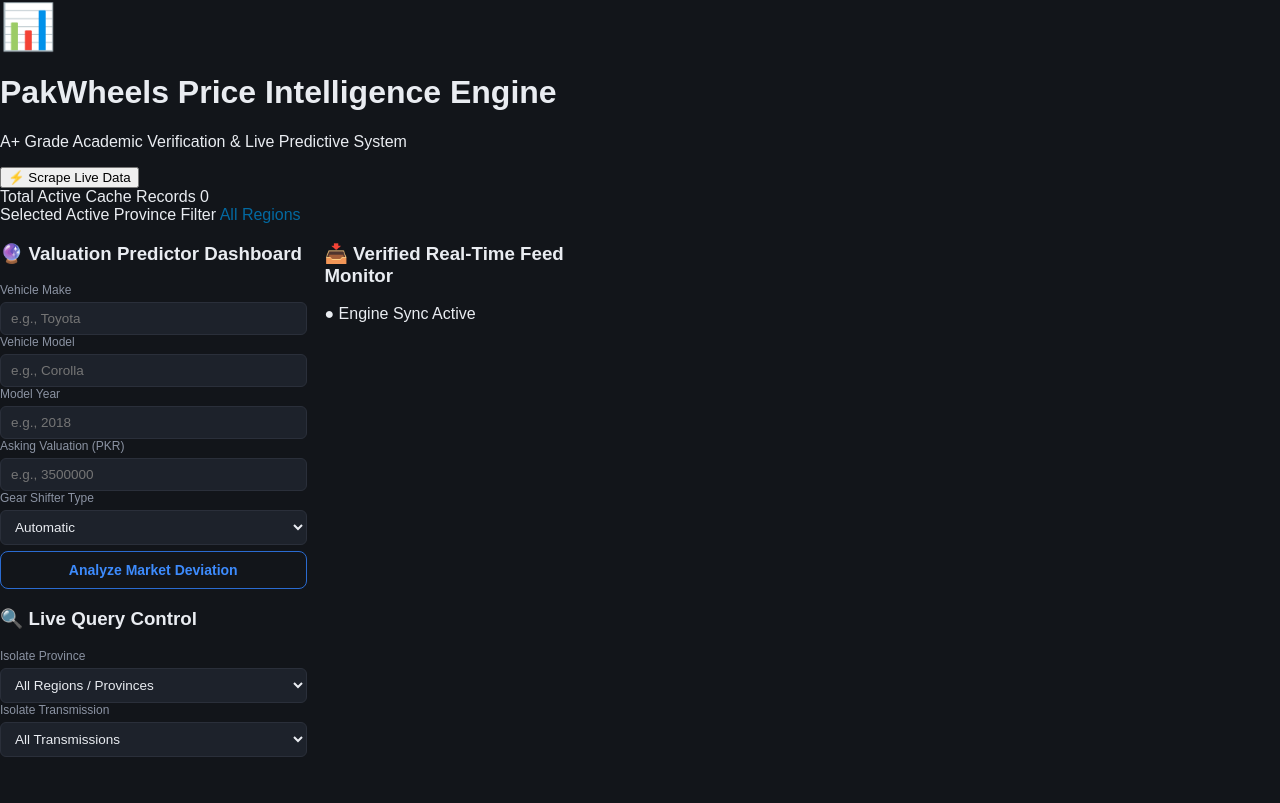
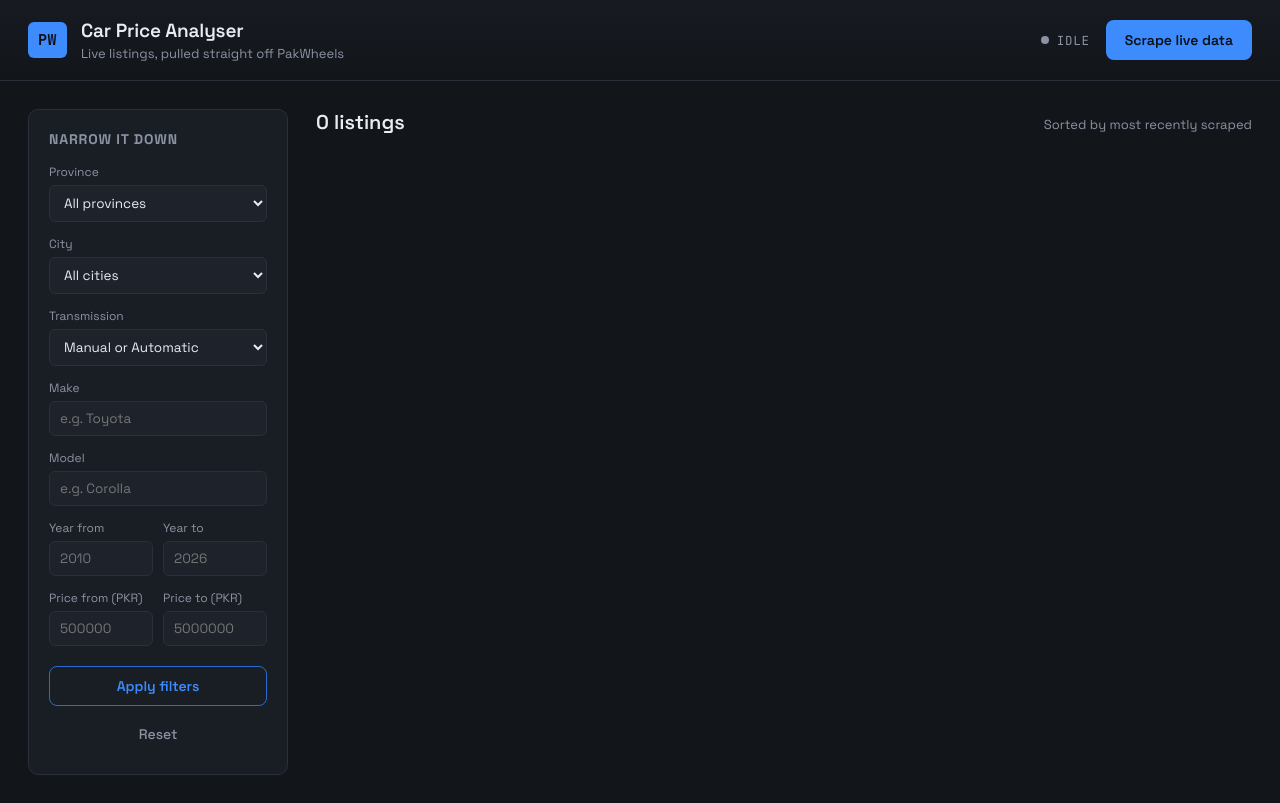
Before and after one commit to f2024408029-zainab/PakWheelsCarPriceAnalyser, a Python web app: template frontend/templates/index.html in a window 1280 px wide. Before the commit the page ends 757 px from the top, so only its background shows below. Run offline with Jinja, Linux system fonts and the light colour scheme; the template is opened without the code that fills it, so the values that code supplies are empty.

Commit message:
html and js improved

```diff
--- a/frontend/static/js/script.js
+++ b/frontend/static/js/script.js
@@ -1,134 +1,180 @@
-const API_BASE = "http://127.0.0.1:5000/api";
-let livePollInterval = null;
+const API = "/api";
 
-function triggerScrape() {
-    const btn = document.getElementById("btnScrape");
-    btn.innerText = "⏳ Synchronizing System Feeds...";
-    btn.disabled = true;
+const el = {
+  scrapeBtn: document.getElementById("scrapeBtn"),
+  scrapeDot: document.getElementById("scrapeDot"),
+  scrapeStatusText: document.getElementById("scrapeStatusText"),
+  provinceSelect: document.getElementById("provinceSelect"),
+  citySelect: document.getElementById("citySelect"),
+  transmissionSelect: document.getElementById("transmissionSelect"),
+  makeInput: document.getElementById("makeInput"),
+  makeList: document.getElementById("makeList"),
+  modelInput: document.getElementById("modelInput"),
+  modelList: document.getElementById("modelList"),
+  yearMin: document.getElementById("yearMin"),
+  yearMax: document.getElementById("yearMax"),
+  priceMin: document.getElementById("priceMin"),
+  priceMax: document.getElementById("priceMax"),
+  applyFilters: document.getElementById("applyFilters"),
+  resetFilters: document.getElementById("resetFilters"),
+  resultsGrid: document.getElementById("resultsGrid"),
+  resultsCount: document.getElementById("resultsCount"),
+  emptyState: document.getElementById("emptyState"),
+  cardTemplate: document.getElementById("cardTemplate"),
+};
 
-    fetch(`${API_BASE}/scrape`, {
-        method: "POST",
-        headers: { "Content-Type": "application/json" },
-        body: JSON.stringify({ pages: 3 })
-    })
-    .then(res => res.json())
-    .then(data => {
-        alert(data.message);
-        let pollCount = 0;
-        loadCars();
+let pollTimer = null;
 
-        livePollInterval = setInterval(() => {
-            loadCars();
-            pollCount++;
-            if (pollCount >= 6) {
-                clearInterval(livePollInterval);
-                btn.innerText = "⚡ Scrape Live Data";
-                btn.disabled = false;
+function formatPKR(value) {
+  if (value == null) return "—";
+  return new Intl.NumberFormat("en-PK").format(Math.round(value));
 }
-        }, 2000);
-    })
-    .catch(err => {
-        console.error(err);
-        btn.innerText = "⚡ Scrape Live Data";
-        btn.disabled = false;
+
+async function loadFilters() {
+  const res = await fetch(`${API}/filters`);
+  const data = await res.json();
+
+  fillSelect(el.provinceSelect, data.provinces);
+  fillSelect(el.citySelect, data.cities);
+  fillDatalist(el.makeList, data.makes);
+  fillDatalist(el.modelList, data.models);
+}
+
+function fillSelect(selectEl, values) {
+  const current = selectEl.value;
+  [...selectEl.querySelectorAll("option[data-dynamic]")].forEach((o) => o.remove());
+  values.forEach((v) => {
+    const opt = document.createElement("option");
+    opt.value = v;
+    opt.textContent = v;
+    opt.dataset.dynamic = "1";
+    selectEl.appendChild(opt);
+  });
+  if (values.includes(current)) selectEl.value = current;
+}
+
+function fillDatalist(datalistEl, values) {
+  datalistEl.innerHTML = "";
+  values.forEach((v) => {
+    const opt = document.createElement("option");
+    opt.value = v;
+    datalistEl.appendChild(opt);
   });
 }
 
-function loadCars() {
-    const province = document.getElementById("filterProvince").value;
-    const trans = document.getElementById("filterTrans").value;
+function buildQuery() {
+  const params = new URLSearchParams();
+  const add = (key, value) => { if (value) params.set(key, value); };
 
-    // UI Metric text updater
-    document.getElementById("activeFilters").innerText = province ? `${province} Only` : "All Regions";
+  add("province", el.provinceSelect.value);
+  add("city", el.citySelect.value);
+  add("transmission", el.transmissionSelect.value);
+  add("make", el.makeInput.value.trim());
+  add("model", el.modelInput.value.trim());
+  add("year_min", el.yearMin.value);
+  add("year_max", el.yearMax.value);
+  add("price_min", el.priceMin.value);
+  add("price_max", el.priceMax.value);
 
-    let url = `${API_BASE}/cars?`;
-    if (province) url += `province=${province}&`;
-    if (trans) url += `transmission=${trans}&`;
+  return params.toString();
+}
 
-    fetch(url)
-    .then(res => res.json())
-    .then(resData => {
-        if (resData.status === "success") {
-            document.getElementById("carCount").innerText = resData.count;
-            const container = document.getElementById("carContainer");
+async function loadCars() {
+  const query = buildQuery();
+  const res = await fetch(`${API}/cars?${query}`);
+  const data = await res.json();
+  renderCars(data.results);
+  el.resultsCount.textContent = `${data.count} listing${data.count === 1 ? "" : "s"}`;
+}
 
-            if (resData.data.length === 0) {
-                container.innerHTML = '<div class="empty-state"><p>No matched data found for this region selection.</p><small>Click Scrape Live Data to populate dynamic profiles!</small></div>';
+function renderCars(cars) {
+  el.resultsGrid.innerHTML = "";
+
+  if (!cars.length) {
+    el.emptyState.classList.add("visible");
     return;
   }
+  el.emptyState.classList.remove("visible");
 
-            container.innerHTML = "";
-            resData.data.forEach(car => {
-                const item = document.createElement("div");
-                item.className = "car-item";
-                item.innerHTML = `
-                    <div class="details-block">
-                        <h4>${car.title}</h4>
-                        <div class="badge-row">
-                            <span class="badge badge-province">📍 ${car.province} (${car.city})</span>
-                            <span class="badge">⚙️ ${car.transmission}</span>
-                            <span class="badge">🚗 ${car.year}</span>
-                            <span class="badge">🛣️ ${car.mileage.toLocaleString()} KM</span>
-                        </div>
-                    </div>
-                    <div>
-                        <div class="price-tag">PKR ${(car.price / 100000).toFixed(1)} Lac</div>
-                    </div>
-                `;
-                container.appendChild(item);
-            });
-        }
-    })
-    .catch(err => console.error("Error running feed fetch:", err));
-}
+  cars.forEach((car) => {
+    const node = el.cardTemplate.content.cloneNode(true);
 
-function evaluateDeal() {
-    const make = document.getElementById("evalMake").value;
-    const model = document.getElementById("evalModel").value;
-    const year = document.getElementById("evalYear").value;
-    const price = document.getElementById("evalPrice").value;
-    const transmission = document.getElementById("evalTrans").value;
+    const img = node.querySelector(".car-image img");
+    img.src = car.image_url || "";
+    img.alt = car.title || "Car listing";
+    if (!car.image_url) node.querySelector(".car-image").style.opacity = "0.3";
 
-    if (!make || !model || !year || !price) {
-        alert("Please key in all valuation vectors!");
-        return;
-    }
+    node.querySelector(".car-title").textContent = car.title || "Untitled listing";
+    node.querySelector(".odometer-value").textContent = formatPKR(car.price);
 
-    const resultBox = document.getElementById("evaluationResult");
-    resultBox.style.display = "block";
-    resultBox.style.background = "#cbd5e1";
-    resultBox.style.color = "#0f172a";
-    resultBox.innerText = "Processing market indicators...";
+    node.querySelector(".chip-year").textContent = car.year || "";
+    node.querySelector(".chip-mileage").textContent = car.mileage ? `${formatPKR(car.mileage)} km` : "";
+    node.querySelector(".chip-fuel").textContent = car.fuel_type || "";
+    node.querySelector(".chip-transmission").textContent = car.transmission || "";
 
-    fetch(`${API_BASE}/evaluate`, {
-        method: "POST",
-        headers: { "Content-Type": "application/json" },
-        body: JSON.stringify({ make, model, year, price, transmission })
-    })
-    .then(res => res.json())
-    .then(data => {
-        if (data.status === "success") {
-            const evalData = data.evaluation;
-            if(evalData.market_average) {
-                resultBox.innerText = `${evalData.status}\n(Market Benchmark: PKR ${(evalData.market_average / 100000).toFixed(1)} Lac across ${evalData.total_listings_compared} reference logs)`;
+    node.querySelector(".car-city").textContent = car.registration_city || "";
+    const link = node.querySelector(".car-link");
+    link.href = car.listing_url || "#";
 
-                if (evalData.status.includes("Great")) {
-                    resultBox.style.background = "#d1fae5"; resultBox.style.color = "#065f46"; resultBox.style.borderColor = "#10b981";
-                } else if (evalData.status.includes("Overpriced")) {
-                    resultBox.style.background = "#fee2e2"; resultBox.style.color = "#991b1b"; resultBox.style.borderColor = "#ef4444";
-                } else {
-                    resultBox.style.background = "#fef3c7"; resultBox.style.color = "#92400e"; resultBox.style.borderColor = "#f59e0b";
-                }
-            } else {
-                resultBox.innerText = evalData.status;
-                resultBox.style.background = "#fef3c7"; resultBox.style.color = "#92400e";
-            }
-        }
-    })
-    .catch(err => {
-        console.error(err);
-        resultBox.innerText = "Error completing diagnostic parsing execution.";
+    el.resultsGrid.appendChild(node);
   });
 }
 
-window.onload = loadCars;
+function setScrapeUI(state) {
+  el.scrapeDot.classList.remove("running", "done", "error");
+  if (state.running) {
+    el.scrapeDot.classList.add("running");
+    el.scrapeStatusText.textContent = "scraping…";
+    el.scrapeBtn.disabled = true;
+  } else if (state.error) {
+    el.scrapeDot.classList.add("error");
+    el.scrapeStatusText.textContent = "error";
+    el.scrapeBtn.disabled = false;
+  } else if (state.last_result) {
+    el.scrapeDot.classList.add("done");
+    const r = state.last_result;
+    el.scrapeStatusText.textContent = `done · ${r.saved} saved`;
+    el.scrapeBtn.disabled = false;
+  } else {
+    el.scrapeStatusText.textContent = "idle";
+    el.scrapeBtn.disabled = false;
+  }
+}
+
+async function pollScrapeStatus() {
+  const res = await fetch(`${API}/scrape/status`);
+  const state = await res.json();
+  setScrapeUI(state);
+
+  if (state.running) {
+    pollTimer = setTimeout(pollScrapeStatus, 1500);
+  } else {
+    clearTimeout(pollTimer);
+    await loadFilters();
+    await loadCars();
+  }
+}
+
+el.scrapeBtn.addEventListener("click", async () => {
+  const res = await fetch(`${API}/scrape`, {
+    method: "POST",
+    headers: { "Content-Type": "application/json" },
+    body: JSON.stringify({ max: 200 }),
+  });
+  if (res.status === 409) return; // already running
+  pollScrapeStatus();
+});
+
+el.applyFilters.addEventListener("click", loadCars);
+
+el.resetFilters.addEventListener("click", () => {
+  [el.provinceSelect, el.citySelect, el.transmissionSelect].forEach((s) => (s.value = ""));
+  [el.makeInput, el.modelInput, el.yearMin, el.yearMax, el.priceMin, el.priceMax].forEach((i) => (i.value = ""));
+  loadCars();
+});
+
+(async function init() {
+  await loadFilters();
+  await loadCars();
+  pollScrapeStatus();
+})();
--- a/frontend/templates/index.html
+++ b/frontend/templates/index.html
@@ -1,104 +1,141 @@
 <!DOCTYPE html>
 <html lang="en">
 <head>
-    <meta charset="UTF-8">
-    <meta name="viewport" content="width=device-width, initial-scale=1.0">
-    <title>PakWheels Live Market Intelligence Dashboard</title>
-    <link rel="stylesheet" href="{{ url_for('static', filename='css/style.css') }}">
+<meta charset="UTF-8" />
+<meta name="viewport" content="width=device-width, initial-scale=1.0" />
+<title>PakWheels Car Price Analyser</title>
+<link rel="preconnect" href="https://fonts.googleapis.com">
+<link href="https://fonts.googleapis.com/css2?family=Space+Grotesk:wght@400;500;600;700&family=JetBrains+Mono:wght@400;500;700&display=swap" rel="stylesheet">
+<link rel="stylesheet" href="style.css" />
 </head>
 <body>
-    <div class="container">
-        <header>
-            <div class="brand-box">
-                <span style="font-size: 2.8rem;">📊</span>
-                <div>
-                    <h1>PakWheels Price Intelligence Engine</h1>
-                    <p>A+ Grade Academic Verification & Live Predictive System</p>
+
+  <header class="topbar">
+    <div class="topbar-inner">
+      <div class="brand">
+        <span class="brand-mark">PW</span>
+        <div class="brand-text">
+          <h1>Car Price Analyser</h1>
+          <p>Live listings, pulled straight off PakWheels</p>
         </div>
       </div>
-            <button class="btn" id="btnScrape" onclick="triggerScrape()">⚡ Scrape Live Data</button>
+      <div class="scrape-control">
+        <div class="scrape-status" id="scrapeStatus">
+          <span class="dot" id="scrapeDot"></span>
+          <span id="scrapeStatusText">idle</span>
+        </div>
+        <button id="scrapeBtn" class="btn-primary">Scrape live data</button>
+      </div>
+    </div>
   </header>
 
-        <div class="stats-grid">
-            <div class="stat-card">
-                <span class="stat-title">Total Active Cache Records</span>
-                <span class="stat-value" id="carCount">0</span>
+  <main class="layout">
+
+    <aside class="filters" id="filters">
+      <h2>Narrow it down</h2>
+
+      <div class="field">
+        <label for="provinceSelect">Province</label>
+        <select id="provinceSelect">
+          <option value="">All provinces</option>
+        </select>
       </div>
-            <div class="stat-card">
-                <span class="stat-title">Selected Active Province Filter</span>
-                <span class="stat-value" id="activeFilters" style="color: #0369a1;">All Regions</span>
+
+      <div class="field">
+        <label for="citySelect">City</label>
+        <select id="citySelect">
+          <option value="">All cities</option>
+        </select>
+      </div>
+
+      <div class="field">
+        <label for="transmissionSelect">Transmission</label>
+        <select id="transmissionSelect">
+          <option value="">Manual or Automatic</option>
+          <option value="Manual">Manual</option>
+          <option value="Automatic">Automatic</option>
+        </select>
+      </div>
+
+      <div class="field">
+        <label for="makeInput">Make</label>
+        <input list="makeList" id="makeInput" placeholder="e.g. Toyota" />
+        <datalist id="makeList"></datalist>
+      </div>
+
+      <div class="field">
+        <label for="modelInput">Model</label>
+        <input list="modelList" id="modelInput" placeholder="e.g. Corolla" />
+        <datalist id="modelList"></datalist>
+      </div>
+
+      <div class="field field-row">
+        <div>
+          <label for="yearMin">Year from</label>
+          <input type="number" id="yearMin" placeholder="2010" />
+        </div>
+        <div>
+          <label for="yearMax">Year to</label>
+          <input type="number" id="yearMax" placeholder="2026" />
         </div>
       </div>
 
-        <div class="grid">
-            <div class="left-panel">
-                <div class="card premium-card">
-                    <h3>🔮 Valuation Predictor Dashboard</h3>
-                    <div class="form-group">
-                        <label>Vehicle Make</label>
-                        <input type="text" id="evalMake" class="form-control" placeholder="e.g., Toyota">
+      <div class="field field-row">
+        <div>
+          <label for="priceMin">Price from (PKR)</label>
+          <input type="number" id="priceMin" placeholder="500000" />
         </div>
-                    <div class="form-group">
-                        <label>Vehicle Model</label>
-                        <input type="text" id="evalModel" class="form-control" placeholder="e.g., Corolla">
-                    </div>
-                    <div class="form-group">
-                        <label>Model Year</label>
-                        <input type="number" id="evalYear" class="form-control" placeholder="e.g., 2018">
-                    </div>
-                    <div class="form-group">
-                        <label>Asking Valuation (PKR)</label>
-                        <input type="number" id="evalPrice" class="form-control" placeholder="e.g., 3500000">
-                    </div>
-                    <div class="form-group">
-                        <label>Gear Shifter Type</label>
-                        <select id="evalTrans" class="form-control">
-                            <option value="Automatic">Automatic</option>
-                            <option value="Manual">Manual</option>
-                        </select>
-                    </div>
-                    <button class="btn btn-secondary" style="width: 100%;" onclick="evaluateDeal()">Analyze Market Deviation</button>
-                    <div id="evaluationResult" class="evaluation-box"></div>
-                </div>
-
-                <div class="card">
-                    <h3>🔍 Live Query Control</h3>
-                    <div class="form-group">
-                        <label>Isolate Province</label>
-                        <select id="filterProvince" class="form-control" onchange="loadCars()">
-                            <option value="">All Regions / Provinces</option>
-                            <option value="Punjab">Punjab</option>
-                            <option value="Sindh">Sindh</option>
-                            <option value="Kpk">KPK</option>
-                            <option value="Balochistan">Balochistan</option>
-                            <option value="Islamabad">Islamabad Capital</option>
-                        </select>
-                    </div>
-                    <div class="form-group">
-                        <label>Isolate Transmission</label>
-                        <select id="filterTrans" class="form-control" onchange="loadCars()">
-                            <option value="">All Transmissions</option>
-                            <option value="Automatic">Automatic</option>
-                            <option value="Manual">Manual</option>
-                        </select>
-                    </div>
+        <div>
+          <label for="priceMax">Price to (PKR)</label>
+          <input type="number" id="priceMax" placeholder="5000000" />
         </div>
       </div>
 
-            <div class="card feed-card">
-                <div class="feed-header">
-                    <h3>📥 Verified Real-Time Feed Monitor</h3>
-                    <span class="live-indicator">● Engine Sync Active</span>
+      <button id="applyFilters" class="btn-secondary">Apply filters</button>
+      <button id="resetFilters" class="btn-ghost">Reset</button>
+    </aside>
+
+    <section class="results">
+      <div class="results-header">
+        <h2 id="resultsCount">0 listings</h2>
+        <p class="results-hint">Sorted by most recently scraped</p>
       </div>
-                <div class="car-list" id="carContainer">
-                    <div class="empty-state">
-                        <p>No listings loaded in view memory.</p>
-                        <small>Click "Scrape Live Data" to instantiate the extractor thread loop.</small>
+
+      <div id="resultsGrid" class="grid"></div>
+
+      <div id="emptyState" class="empty-state">
+        <p>No listings yet.</p>
+        <p class="empty-sub">Hit <strong>Scrape live data</strong> above to pull the latest cars from PakWheels.</p>
+      </div>
+    </section>
+
+  </main>
+
+  <template id="cardTemplate">
+    <article class="car-card">
+      <div class="car-image">
+        <img src="" alt="" loading="lazy" />
+      </div>
+      <div class="car-body">
+        <h3 class="car-title"></h3>
+        <div class="odometer" title="Listed price">
+          <span class="odometer-currency">PKR</span>
+          <span class="odometer-value"></span>
+        </div>
+        <div class="chips">
+          <span class="chip chip-year"></span>
+          <span class="chip chip-mileage"></span>
+          <span class="chip chip-fuel"></span>
+          <span class="chip chip-transmission"></span>
+        </div>
+        <div class="car-meta">
+          <span class="car-city"></span>
+          <a class="car-link" href="#" target="_blank" rel="noopener">View on PakWheels →</a>
         </div>
       </div>
-            </div>
-        </div>
-    </div>
-    <script src="{{ url_for('static', filename='js/script.js') }}"></script>
+    </article>
+  </template>
+
+  <script src="script.js"></script>
 </body>
 </html>
```
Lines whose indentation alone changed are shown as unchanged.
